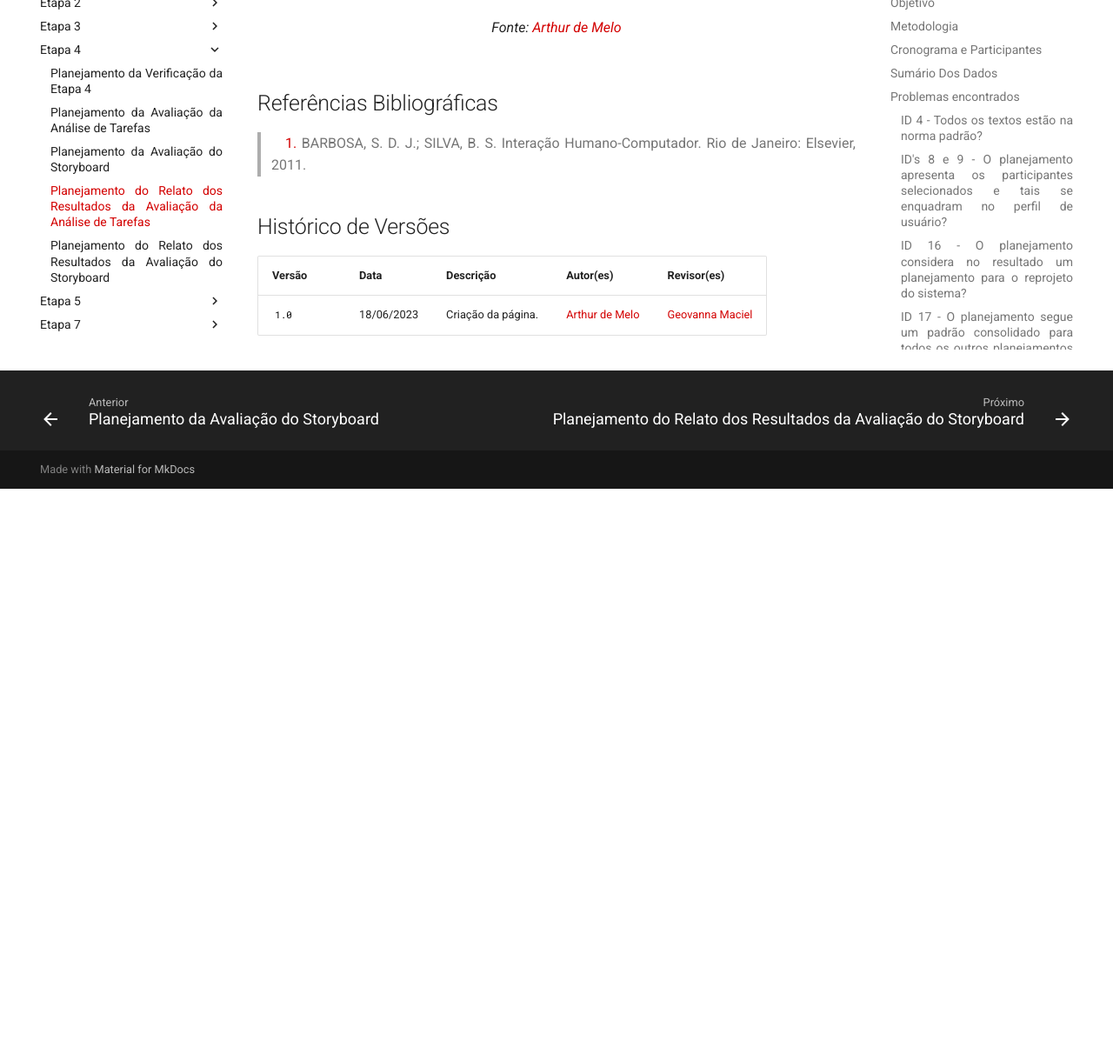
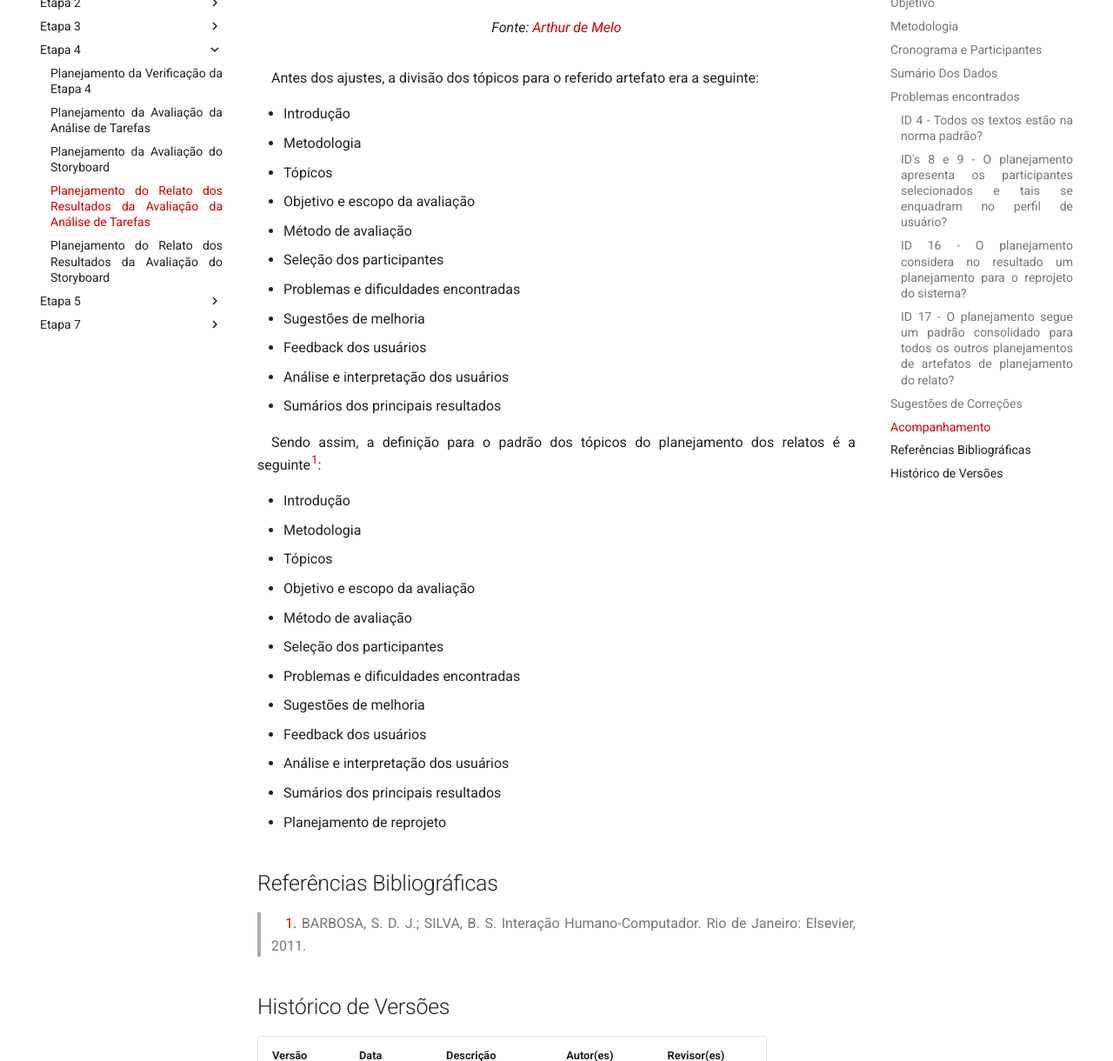
Before and after one commit to Interacao-Humano-Computador/2023.1-BilheteriaDigital, an MkDocs documentation site: the page built from docs/verificacao/grupo/etapa4/verificacao-planejamento-relato-analise.md, in a window 1280 px wide and 1400 px high, scrolled down 3173 px, cut to the strip 180-1400 px from the top of the window. Shown: the whole strip at 87% size. Built offline with MkDocs 1.6.1 and Material for MkDocs 9.7.7, drawn with Linux system fonts in a browser that asks for light colours; comment, search, counter and statistics services are not loaded; the version menu is left out; before the commit the page ends 3915 px from its top, so only the background shows below that.

Commit message:
ajustes finais da verificação

```diff
--- a/docs/verificacao/grupo/etapa4/verificacao-planejamento-relato-analise.md
+++ b/docs/verificacao/grupo/etapa4/verificacao-planejamento-relato-analise.md
@@ -86,6 +86,34 @@ A figura 1 é possível análisar um gráfico com o percentual de erros e acerto
 <iframe style="border:3px solid red" width="648" height="401" seamless frameborder="0" scrolling="no" src="https://docs.google.com/spreadsheets/d/e/2PACX-1vShKnaPTezRS2ZpplH7ZgryWI9V2PJmKEd7U7_mjfp2rioJiHRcj5NdFOPz1Wx2ldVIyLjD3qiWjOJC/pubchart?oid=1804249118&format=interactive"></iframe><figcaption><font size="3">Fonte: [Arthur de Melo](https://github.com/arthurmlv)</font></figcaption>
 </figure>
 
+Antes dos ajustes, a divisão dos tópicos para o referido artefato era a seguinte:
+
+* Introdução
+* Metodologia
+* Tópicos
+* Objetivo e escopo da avaliação
+* Método de avaliação
+* Seleção dos participantes
+* Problemas e dificuldades encontradas
+* Sugestões de melhoria
+* Feedback dos usuários
+* Análise e interpretação dos usuários
+* Sumários dos principais resultados
+
+Sendo assim, a definição para o padrão dos tópicos do planejamento dos relatos é a seguinte<a id="anchor_1" href="#REF1">^1^</a>:
+
+* Introdução
+* Metodologia
+* Tópicos
+* Objetivo e escopo da avaliação
+* Método de avaliação
+* Seleção dos participantes
+* Problemas e dificuldades encontradas
+* Sugestões de melhoria
+* Feedback dos usuários
+* Análise e interpretação dos usuários
+* Sumários dos principais resultados
+* Planejamento de reprojeto
 
 ## Referências Bibliográficas
 
```
Also changed, not shown: docs/verificacao/grupo/etapa4/verificacao-planejamento-relato-sb.md (+27 -0 lines), docs/verificacao/grupo/etapa4/verificacao-planejamento-storyboard.md (+27 -0 lines), docs/verificacao/grupo/etapa5/verificacao-relato-resultados-at.md (+23 -0 lines), docs/verificacao/grupo/etapa5/verificacao-relato-resultados-sb.md (+23 -0 lines), docs/verificacao/grupo/etapa7/verificacao-relato-resultados-pp.md (+23 -0 lines).
